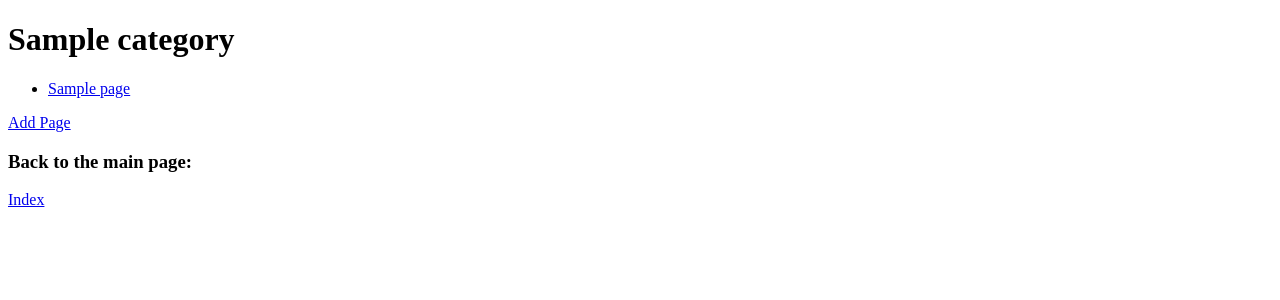
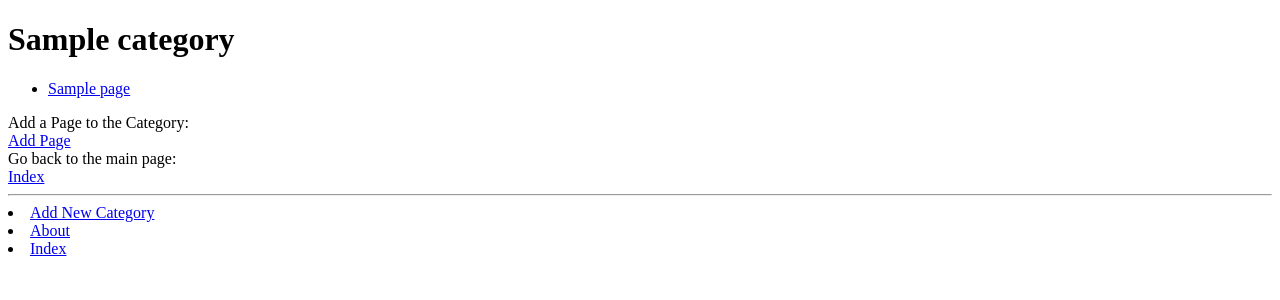
Before and after one commit to medianvalue/rangoApp, a Django app: a page that uses rangoProject/templates/rango/category.html in a window 1280 px wide. Shown: the top 300 px of the page. Run offline with Django 3.2, Linux system fonts and the light colour scheme; tables that the repository leaves empty hold one stand-in row (values such as "Sample post").

Commit message:
Ch.8 - Add base.html and use relative urls

```diff
--- a/rangoProject/templates/rango/add_page.html
+++ b/rangoProject/templates/rango/add_page.html
@@ -23,7 +23,7 @@
             </form>
         </div>
     {% else %}
-        The selected category does not exist.
+        The specified category does not exist.
     {% endif %}
     </body>
 </html>
--- /dev/null
+++ b/rangoProject/templates/rango/base.html
@@ -0,0 +1,27 @@
+<!DOCTYPE html>
+{%load staticfiles%}
+
+<html>
+	<head lang="en">
+		<meta charset="UTF-8" />
+		<title>Rango-
+				{%block title_block%}
+					How to Tango with Django!
+				{%endblock%}
+		</title>
+	</head>
+	<body>
+		<div>
+			{%block body_block%}
+			{%endblock%}
+		</div>
+		<hr />
+		<div>
+			<u1>
+				<li><a href="{%url 'add_category'%}">Add New Category</a></li>
+				<li><a href="{%url 'about'%}">About</a></li>
+				<li><a href="{%url 'index'%}">Index</a></li>
+			</u1>
+		</div>
+	</body>
+</html>
--- a/rangoProject/templates/rango/category.html
+++ b/rangoProject/templates/rango/category.html
@@ -1,11 +1,11 @@
-<!DOCTYPE html>
-<html>
-<head>
-  <title>Rango</title>
-</head>
-<body>
+  {%extends 'rango/base.html'%}
+  {%load staticfiles%}
 
-  <div>
+  {%block title_block%}
+  {{category.name}}
+  {%endblock%}
+
+  {%block body_block%}
   {% if category %}
   <h1>{{ category.name }}</h1>
   {% if pages %}
@@ -14,19 +14,20 @@
     <li><a href="{{ page.url }}">{{ page.title }}</a></li>
     {% endfor %}
   </ul>
-    <a href="/rango/category/{{category.slug}}/add_page/">Add Page</a> <br/>
   {% else %}
   <strong>No pages currently in category.</strong>
   {% endif %}
   {% else %}
   The specified category does not exist!
   {% endif %}
-  </div>
 
-  <div>
-    <h3>Back to the main page:</h3>
-    <a href="/rango">Index</a>
-    <br>
-  </div>
-</body>
+{% if category %}
+	<div>Add a Page to the Category:</div>
+	<a href="/rango/category/{{category.slug}}/add_page/">Add Page</a></br>
+{% else %}
+The specified category does not exist!
+{% endif %}
+	<div>Go back to the main page:</div>
+	<a href="/rango">Index</a><br/>
+{%endblock%}
 </html>
```
Also changed, not shown: rangoProject/templates/rango/about.html (+5 -5 lines). Lines whose indentation alone changed are shown as unchanged.
